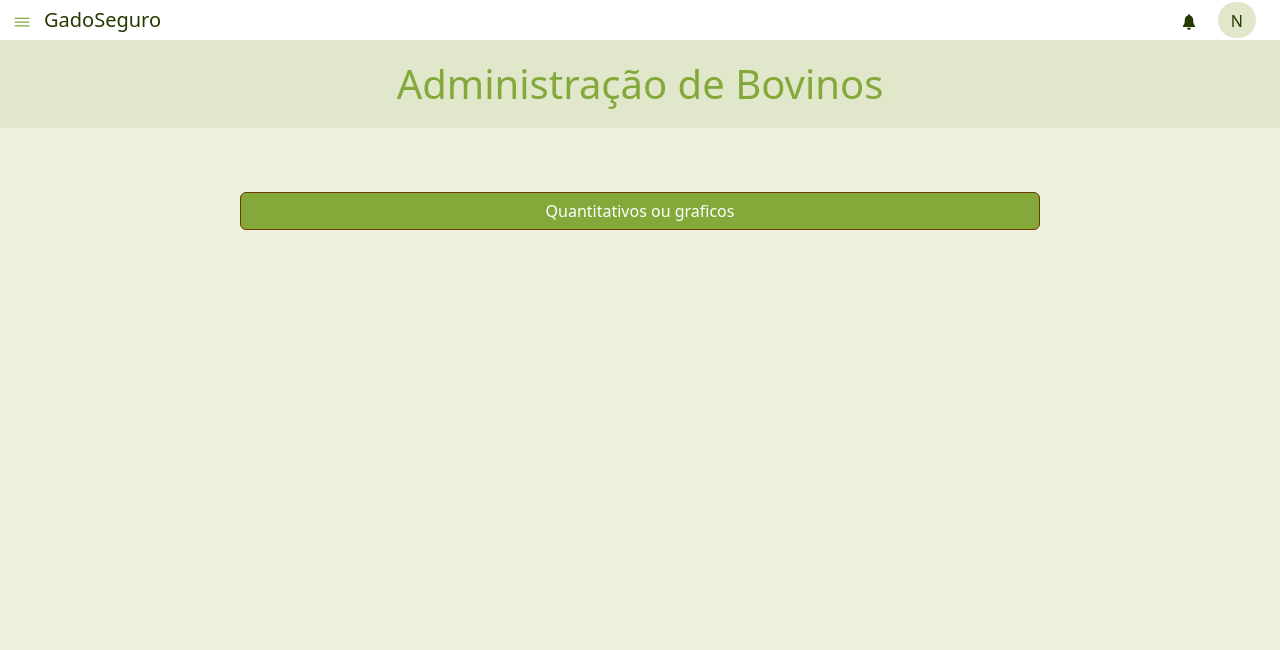
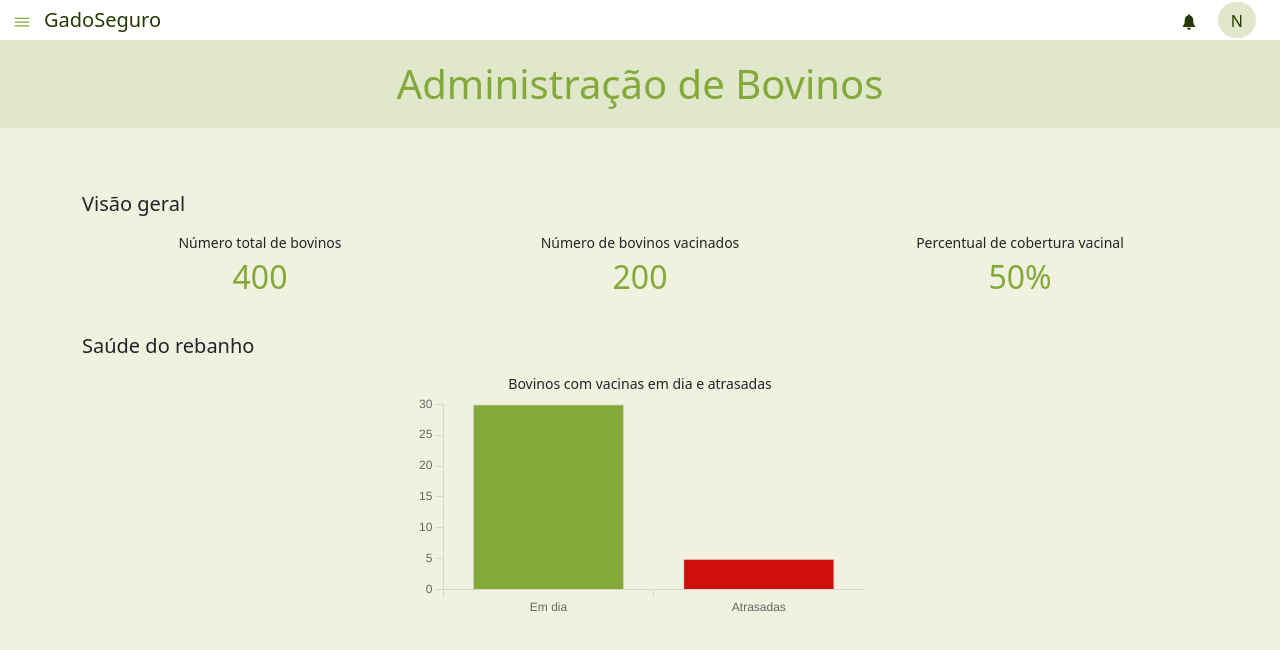
Before and after one commit to neylanepl/processo-de-software-gado-seguro, a React (Create React App) app in the folder frontend/: page / in a window 1280 px wide. Shown: the top 650 px of the page. Built offline with nearby package versions, Linux system fonts and the light colour scheme.

Commit message:
feat: dashboards

```diff
--- a/frontend/package.json
+++ b/frontend/package.json
@@ -7,8 +7,10 @@
     "@testing-library/react": "^13.4.0",
     "@testing-library/user-event": "^13.5.0",
     "bootstrap": "^5.3.3",
+    "chart.js": "^4.4.3",
     "react": "^18.3.1",
     "react-bootstrap": "^2.10.2",
+    "react-chartjs-2": "^5.2.0",
     "react-dom": "^18.3.1",
     "react-icons": "^5.2.1",
     "react-router-dom": "^6.23.1",
--- a/frontend/src/App.js
+++ b/frontend/src/App.js
@@ -4,7 +4,8 @@ import { BrowserRouter as Router, Route, Routes } from 'react-router-dom';
 import { ToastContainer } from 'react-toastify';
 import "react-toastify/dist/ReactToastify.css";
 
-import Inicio from './pages/inicio/inicio.js';
+import DashboardGeral from './pages/dashboard/dashboardGeral.js';
+import DashboardVacinacao from './pages/dashboard/dashboardVacinacao.js';
 
 import CadastrarBovino from './pages/bovinos/cadastrarBovino.js';
 import ListarBovinos from './pages/bovinos/listarBovinos.js';
@@ -23,7 +24,8 @@ function App() {
 
     <Router>
       <Routes>
-        <Route path="/" element={ <Inicio /> } />
+        <Route path="/" element={ <DashboardGeral /> } />
+        <Route path="/dashboardVacinacao" element={ <DashboardVacinacao /> } />
 
         <Route path="/bovinos" element={ <ListarBovinos /> } />
         <Route path="/bovinos/cadastrarBovino/" element={ <CadastrarBovino /> } />
--- a/frontend/src/components/menu.js
+++ b/frontend/src/components/menu.js
@@ -35,7 +35,7 @@ const Menu = () => {
                 <div className="collapse" id="dash-collapse">
                   <ul className="btn-toggle-nav list-unstyled fw-normal pb-1 small" style={{paddingLeft: "48px"}}>
                     <li><a href="/" className="link-body-emphasis d-inline-flex text-decoration-none rounded">Geral</a></li>
-                    <li><a href="#" className="link-body-emphasis d-inline-flex text-decoration-none rounded">Bovinos vacinados</a></li>
+                    <li><a href="/dashboardVacinacao" className="link-body-emphasis d-inline-flex text-decoration-none rounded">Vacinação</a></li>
                   </ul>
                 </div>
               </li>
--- /dev/null
+++ b/frontend/src/pages/dashboard/dashboardGeral.js
@@ -0,0 +1,83 @@
+import React, { useState, useEffect } from 'react';
+import { useNavigate } from 'react-router-dom';
+import Chart from 'chart.js/auto';
+import { Bar } from 'react-chartjs-2';
+
+
+import Base from '../base/base';
+
+//import gadoSeguro from '../../services/connectionGadoSeguro';
+
+const DashboardGeral = () => {
+    const dataPrazoVacinas = {
+        labels: ["Em dia", "Atrasadas"],
+        datasets: [{
+          label: '',
+          data: ["30", "5"],
+          borderWidth: 1,
+          backgroundColor: ['#83A93A', '#cf0e0e'],
+        }],
+    };
+
+    const options = {
+        responsive: true,
+        scales: {
+            x: {
+                grid: {
+                  drawOnChartArea: false
+                }
+            },
+            y: {
+                grid: {
+                  drawOnChartArea: false
+                }
+            }
+        },
+        plugins: {
+            legend: {
+              display: false
+            }
+        },
+      };
+
+
+    return (
+        <Base title={"Administração de Bovinos"}>
+            <h5>Visão geral</h5>
+            <div className='row mt-3' style={{display: "flex", justifyContent: "space-evenly"}}>
+                <div className='col' style={{ width: '300px', height: '100px', minWidth: '170px'}}>
+                    <p style={{fontSize: '14px', margin: '0px', textAlign: 'center'}}>Número total de bovinos</p>
+                    <div style={{display: 'flex', alignItems: 'center', justifyContent: 'center'}}>
+                        <p style={{fontSize: '32px', color: '#83A93A'}}>400</p>
+                    </div>
+
+                </div>
+                <div className='col' style={{ width: '300px', height: '100px', minWidth: '170px'}}>
+                    <p style={{fontSize: '14px', margin: '0px', textAlign: 'center'}}>Número de bovinos vacinados</p>
+                    <div style={{display: 'flex', alignItems: 'center', justifyContent: 'center'}}>
+                        <p style={{fontSize: '32px', textAlign: 'center', color: '#83A93A'}}>200</p>
+                    </div>
+                </div>
+                <div className='col' style={{ width: '300px', height: '100px', minWidth: '170px'}}>
+                    <p style={{fontSize: '14px', margin: '0px', textAlign: 'center'}}>Percentual de cobertura vacinal</p>
+                    <div style={{display: 'flex', alignItems: 'center', justifyContent: 'center'}}>
+                        <p style={{fontSize: '32px', textAlign: 'center', color: '#83A93A'}}>50%</p>
+                    </div>
+                </div>
+            </div>
+
+            <h5 style={{marginBottom: '15px', marginTop: '2px'}}>Saúde do rebanho</h5>
+            <div style={{display: "flex", flexDirection: "column", alignItems: "center"}}>
+                <div>
+                    <p style={{fontSize: '14px', margin: '0px', textAlign: 'center'}}>Bovinos com vacinas em dia e atrasadas</p>
+                    <div className="chart-container" style={{position: "relative", width:"35vw", margin: '0px'}}>
+                        <Bar data={dataPrazoVacinas} options={options}/>
+                    </div>
+                </div>
+            </div>
+
+        </Base>
+    );
+};
+
+export default DashboardGeral;
--- /dev/null
+++ b/frontend/src/pages/dashboard/dashboardVacinacao.js
@@ -0,0 +1,79 @@
+import React, { useState, useEffect } from 'react';
+import { useNavigate } from 'react-router-dom';
+import Chart from 'chart.js/auto';
+import { Bar } from 'react-chartjs-2';
+
+
+import Base from '../base/base';
+import BtnGreen from '../../components/buttongreen';
+
+//import gadoSeguro from '../../services/connectionGadoSeguro';
+
+const DashboardGeral = () => {
+    const dataVacinacaoTipoVacina = {
+        labels: ["Raiva", "Aftosa", "Brucelose", "Clostridioses"],
+        datasets: [{
+          label: '',
+          data: ["100", "50", "30", "20"],
+          borderWidth: 1,
+          backgroundColor: ['#db2763', '#9B1FF2', '#0391ce', '#ff6400'],
+        }],
+    };
+
+    const dataVacinacaoPeriodo = {
+        labels: ["2021", "2022", "2023", "2024"],
+        datasets: [{
+          label: '',
+          data: ["100", "120", "98", "34"],
+          borderWidth: 1,
+          backgroundColor: ['#0433ff', '#FFFF00', '#808080', '#00FA9A'],
+        }],
+    };
+
+    const options = {
+        responsive: true,
+        scales: {
+            x: {
+                grid: {
+                  drawOnChartArea: false
+                }
+            },
+            y: {
+                grid: {
+                  drawOnChartArea: false
+                }
+            }
+        },
+        plugins: {
+            legend: {
+              display: false
+            }
+        },
+      };
+
+
+    return (
+        <Base title={"Estatísticas de Vacinação"}>
+            <h5 style={{marginBottom: '15px', marginTop: '2px'}}>Vacinação por Tipo de Vacina</h5>
+            <div style={{display: "flex", flexDirection: "column", alignItems: "center"}}>
+                <div>
+                    <div className="chart-container" style={{position: "relative", width:"35vw", margin: '0px'}}>
+                        <Bar data={dataVacinacaoTipoVacina} options={options}/>
+                    </div>
+                </div>
+            </div>
+
+            <h5 style={{marginBottom: '15px', marginTop: '2px'}}>Vacinação Anual</h5>
+            <div style={{display: "flex", flexDirection: "column", alignItems: "center"}}>
+                <div>
+                    <div className="chart-container" style={{position: "relative", width:"35vw", margin: '0px'}}>
+                        <Bar data={dataVacinacaoPeriodo} options={options}/>
+                    </div>
+                </div>
+            </div>
+
+        </Base>
+    );
+};
+
+export default DashboardGeral;
--- a/frontend/src/pages/inicio/inicio.js
+++ /dev/null
@@ -1,71 +0,0 @@
-import React from 'react';
-import { Col, Form, Row } from 'react-bootstrap';
-import Base from '../base/base';
-
-const Inicio = () => {
-  const redirectToBovinoHome = () => {
-    window.location.href = '/bovinos/cadastrarBovino/';
-  };
-
-//   const redirectToVacinaHome = () => {
-//     window.location.href = '/vacinas';
-//   };
-
-//   const redirectToVacinacaoHome = () => {
-//     window.location.href = '/bovinos/telaListagemCarteira';
-//   };
-
-//   const redirectToDoseHome = () => {
-//     window.location.href = '/doses';
-//   };
-
-
-    return (
-      <Base title={"Administração de Bovinos"}>
-        <Form.Group className='text-center' style={{ maxWidth: "800px", margin: "0 auto" }}>
-          <Row style={{ paddingBottom: "7%" }}>
-            <Col className="d-grid gap-2">
-              <button
-                className="btn btn-success"
-                style={{ backgroundColor: "#83A93A", borderColor: "#6D3B00", width: "auto" }}
-                onClick={redirectToBovinoHome}>
-                Quantitativos ou graficos
-              </button>
-            </Col>
-          </Row>
-          {/*<Row style={{ paddingBottom: "7%" }}>
-            <Col className="d-grid gap-2">
-              <button
-                className="btn btn-success"
-                style={{ backgroundColor: "#83A93A", borderColor: "#6D3B00", width: "auto" }}
-                onClick={redirectToVacinacaoHome}>
-                Carteiras de vacinação
-              </button>
-            </Col>
-          </Row>
-          <Row style={{ paddingBottom: "7%" }}>
-            <Col className="d-grid gap-2">
-              <button
-                className="btn btn-success"
-                style={{ backgroundColor: "#83A93A", borderColor: "#6D3B00", width: "auto" }}
-                onClick={redirectToVacinaHome}>
-                Vacinas
-              </button>
-            </Col>
-          </Row>
-          <Row style={{ paddingBottom: "7%" }}>
-            <Col className="d-grid gap-2">
-              <button
-                className="btn btn-success"
-                style={{ backgroundColor: "#83A93A", borderColor: "#6D3B00", width: "auto" }}
-                onClick={redirectToDoseHome}>
-                Doses
-              </button>
-            </Col>
-          </Row>    */}
-        </Form.Group>
-      </Base>
-    );
-  }
-
-export default Inicio;
```
Also changed, not shown: 1 other file (tests, documents, lock files or other folders).
